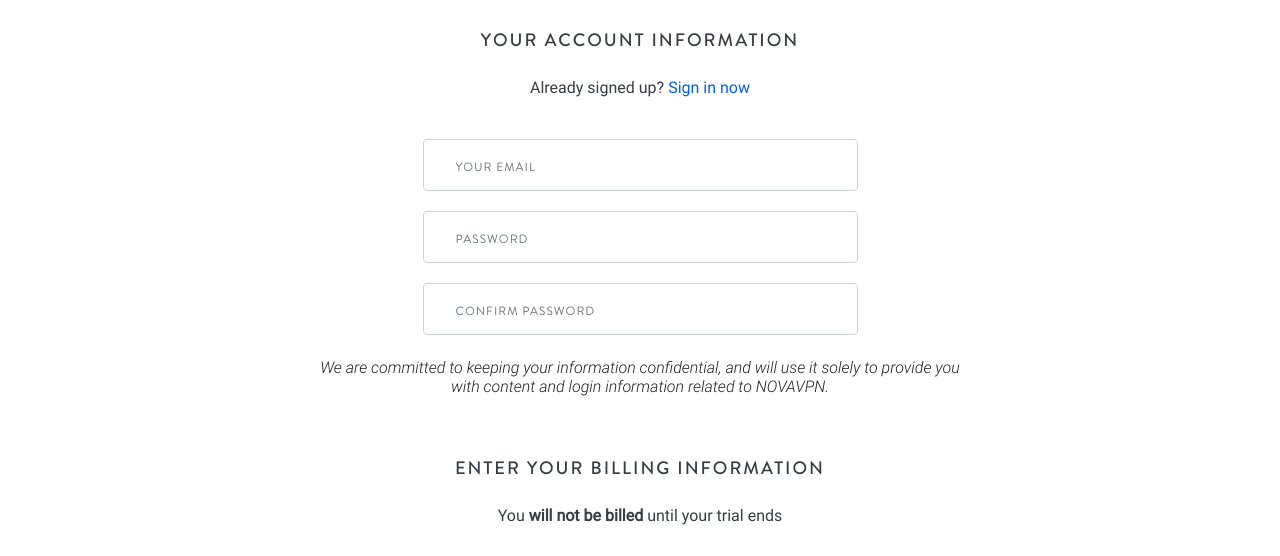
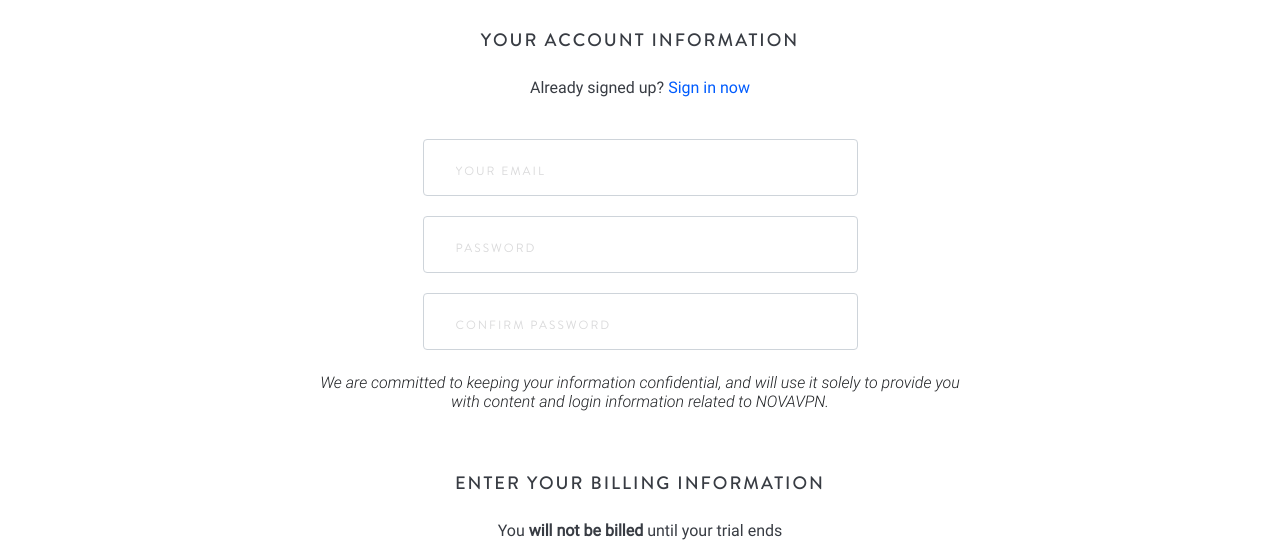
Before and after one commit to kotov1/moreVPN2, a plain HTML site: page index.html in a window 1280 px wide. Shown: the part 760-1316 px from the top of the page. Drawn offline with nearby package versions, Linux system fonts and the light colour scheme; files whose address does not match are found by name.

Commit message:
fix & thanks page left

```diff
--- a/index.html
+++ b/index.html
@@ -448,7 +448,7 @@
 						<div class="col-12">
 							<div class="footer-info">
 								<div class="row no-gutters justify-content-md-center">
-									<div class="col-12 col-md-auto"><div class="footer-copy">Copyright  2017  NOVAVPN.com</div></div>
+									<div class="col-12 col-md-auto"><div class="footer-copy">Copyright  2018  NOVAVPN.com</div></div>
 									<div class="col-12 col-md-auto"><div class="footer-support"><a href="mailto:support@novavpn.com">support@novavpn.com</a></div></div>
 								</div>
 							</div>
--- a/js/scripts.js
+++ b/js/scripts.js
@@ -27,7 +27,7 @@ $(function() {
 
 	// FORM VALIDATION
 	$('.card-firstName, .card-lastName').keypress(function(key) { ;
-		if((key.charCode >= 33 && key.charCode <= 64) || (key.charCode <= 91 && key.charCode <= 96) || (key.charCode >= 123 && key.charCode <= 127)) return false;
+		if((key.charCode >= 33 && key.charCode <= 64) || (key.charCode >= 91 && key.charCode <= 96) || (key.charCode >= 123 && key.charCode <= 127)) return false;
 	});
 
 	$('.card-number').mask("0000 0000 0000 0000");
@@ -86,7 +86,7 @@ $(function() {
 				inputLastName1: "required",
 				inputCardNumber1: {
 						required: true,
-						minlength: 16
+						minlength: 19
 					},
 				inputExpirationDate1: {
 						required: true,
@@ -101,7 +101,7 @@ $(function() {
 					minlength: 3
 				},
 				inputCoupon1: {
-					minlength: 16
+					minlength: 19
 				}
 			},
 			messages: {
@@ -135,7 +135,7 @@ $(function() {
 				inputLastName2: "required",
 				inputCardNumber2: {
 						required: true,
-						minlength: 16
+						minlength: 19
 					},
 				inputExpirationDate2: {
 						required: true,
@@ -150,7 +150,7 @@ $(function() {
 					minlength: 3
 				},
 				inputCoupon2: {
-					minlength: 16
+					minlength: 19
 				}
 			},
 			messages: {
@@ -184,7 +184,7 @@ $(function() {
 				inputLastName3: "required",
 				inputCardNumber3: {
 						required: true,
-						minlength: 16
+						minlength: 19
 					},
 				inputExpirationDate3: {
 						required: true,
@@ -199,7 +199,7 @@ $(function() {
 					minlength: 3
 				},
 				inputCoupon3: {
-					minlength: 16
+					minlength: 19
 				}
 			},
 			messages: {
--- a/sass/main.sass
+++ b/sass/main.sass
@@ -120,10 +120,13 @@ ul
 		color: #383c43
 	input
 		padding: 1.1rem .5rem .9rem 2rem
-		font: 12px "BrandonRegular", $medium_font
-		text-transform: uppercase
-		color: #dadadb
+		font: 16px "BrandonRegular", $medium_font
 		letter-spacing: 1px
+		&::placeholder
+			text-transform: uppercase
+			font: 12px "BrandonRegular", $medium_font
+			color: #dadadb
+			letter-spacing: 2px
 
 	.error+.error
 		font: 14px "GothamLight", "GothamMedium", sans-serif
```
Also changed, not shown: css/main.css.
